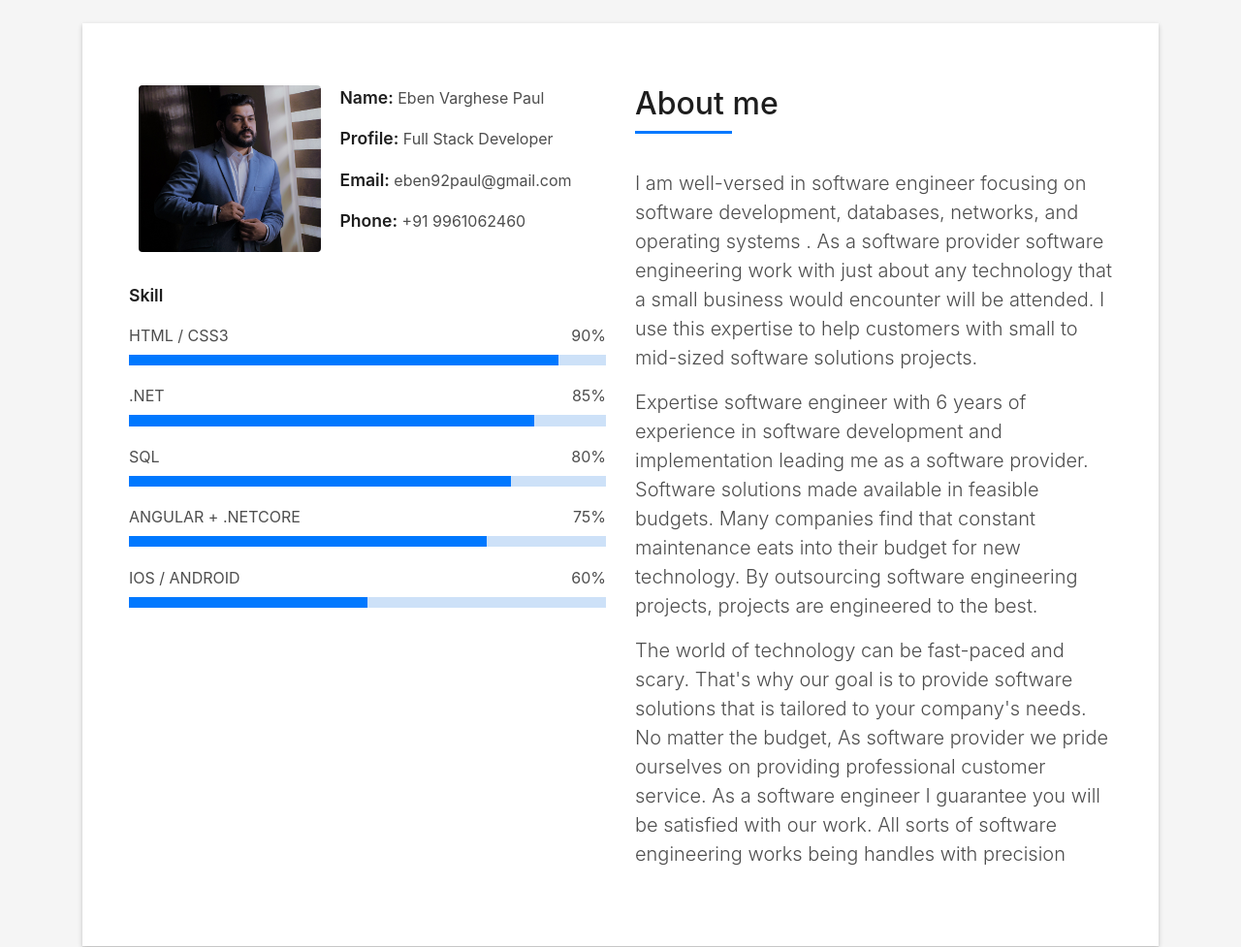
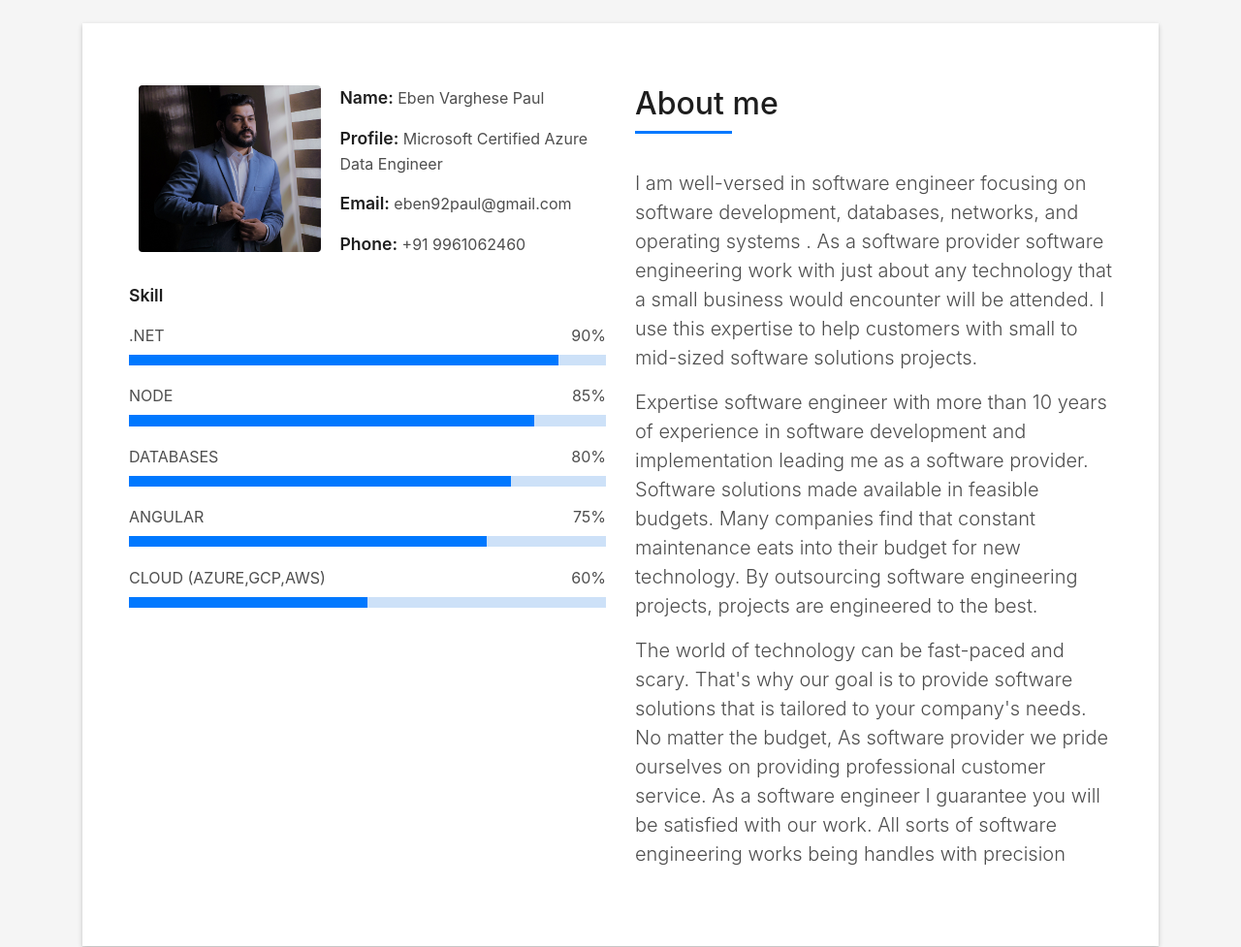
Before and after one commit to ebenvpaul/evphost, a plain HTML site: page index.html in a window 1280 px wide. Shown: the part 840-1817 px from the top of the page at 97% size. Drawn offline with Linux system fonts and the light colour scheme; files whose address does not match are found by name.

Commit message:
Update index.html

```diff
--- a/index.html
+++ b/index.html
@@ -82,7 +82,7 @@ width: 150px;
         <div class="container">
           <!--<p class="display-6 color-d">Hello, world!</p>-->
           <h1 class="intro-title mb-4">EBEN VARGHESE PAUL</h1>
-          <p class="intro-subtitle"><span class="text-slider-items">Full Stack Developer,Software Engineer,Web Designer,Backend Developer,Professional</span><strong class="text-slider"></strong></p>
+          <p class="intro-subtitle"><span class="text-slider-items">Microsoft Certified Azure Data Engineer,Full Stack Developer,Software Engineer,Backend Developer,Professional</span><strong class="text-slider"></strong></p>
           <!-- <p class="pt-3"><a class="btn btn-primary btn js-scroll px-4" href="#about" role="button">Learn More</a></p> -->
         </div>
       </div>
@@ -106,7 +106,7 @@ width: 150px;
                   <div class="col-sm-6 col-md-7">
                     <div class="about-info">
                       <p><span class="title-s">Name: </span> <span>Eben Varghese Paul</span></p>
-                      <p><span class="title-s">Profile: </span> <span>Full Stack Developer</span></p>
+                      <p><span class="title-s">Profile: </span> <span>Microsoft Certified Azure Data Engineer<span></p>
                       <p><span class="title-s">Email: </span> <span>eben92paul@gmail.com</span></p>
                       <p><span class="title-s">Phone: </span> <span>+91 9961062460</span></p>
                     </div>
@@ -114,31 +114,31 @@ width: 150px;
                 </div>
                 <div class="skill-mf">
                   <p class="title-s">Skill</p>
-                  <span>HTML / CSS3</span> <span class="pull-right">90%</span>
+                  <span>.NET</span> <span class="pull-right">90%</span>
                   <div class="progress">
                     <div class="progress-bar" role="progressbar" style="width: 90%" aria-valuenow="90" aria-valuemin="0"
                       aria-valuemax="100"></div>
                   </div>
 
-                  <span>.NET</span> <span class="pull-right">85%</span>
+                  <span>NODE</span> <span class="pull-right">85%</span>
                   <div class="progress">
                     <div class="progress-bar" role="progressbar" style="width: 85%;" aria-valuenow="85" aria-valuemin="0"
                       aria-valuemax="100"></div>
                   </div>
 
-                  <span>SQL</span> <span class="pull-right">80%</span>
+                  <span>DATABASES</span> <span class="pull-right">80%</span>
                   <div class="progress">
                     <div class="progress-bar" role="progressbar" style="width: 80%" aria-valuenow="80" aria-valuemin="0"
                       aria-valuemax="100"></div>
                   </div>
 
-                  <span>ANGULAR + .NETCORE </span> <span class="pull-right">75%</span>
+                  <span>ANGULAR</span> <span class="pull-right">75%</span>
                   <div class="progress">
                     <div class="progress-bar" role="progressbar" style="width: 75%" aria-valuenow="75" aria-valuemin="0"
                       aria-valuemax="100"></div>
                   </div>
 
-                  <span>IOS / ANDROID</span> <span class="pull-right">60%</span>
+                  <span>CLOUD (AZURE,GCP,AWS)</span> <span class="pull-right">60%</span>
                   <div class="progress">
                     <div class="progress-bar" role="progressbar" style="width: 50%" aria-valuenow="50" aria-valuemin="0"
                       aria-valuemax="100"></div>
@@ -160,7 +160,7 @@ width: 150px;
                     small to mid-sized software solutions projects.
                   </p>
                   <p class="lead">
-                    Expertise software  engineer with  6 years of experience  in software development and implementation
+                    Expertise software  engineer with more than 10 years of experience  in software development and implementation
                      leading me as a software provider. Software solutions made available in feasible budgets.
                      Many companies find that constant maintenance eats into their budget for new technology.
                     By outsourcing software engineering  projects,  projects are engineered to the best.
@@ -307,7 +307,7 @@ width: 150px;
               <span class="ico-circle"><i class="ion-ios-calendar-outline"></i></span>
             </div>
             <div class="counter-num">
-              <p class="counter">8</p>
+              <p class="counter">10</p>
               <span class="counter-text">YEARS OF EXPERIENCE</span>
             </div>
           </div>
```
